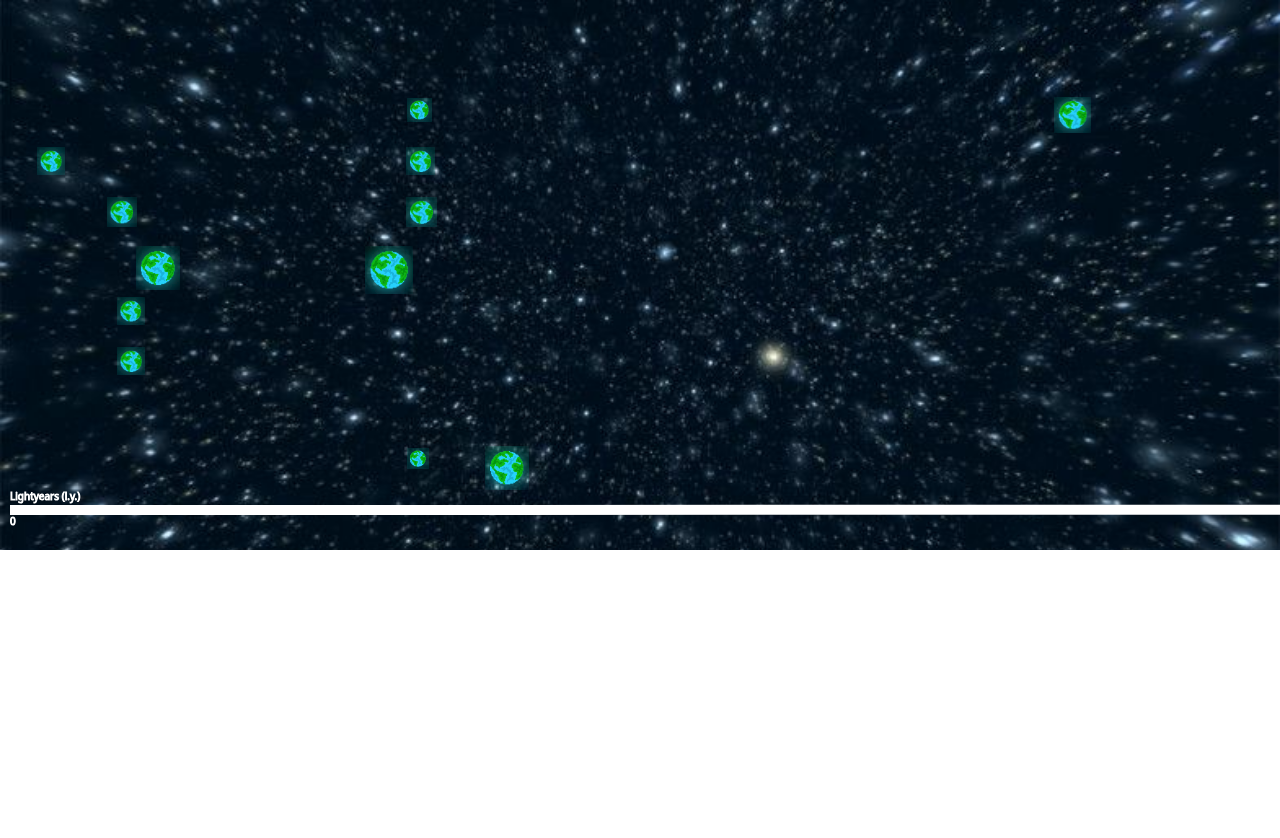
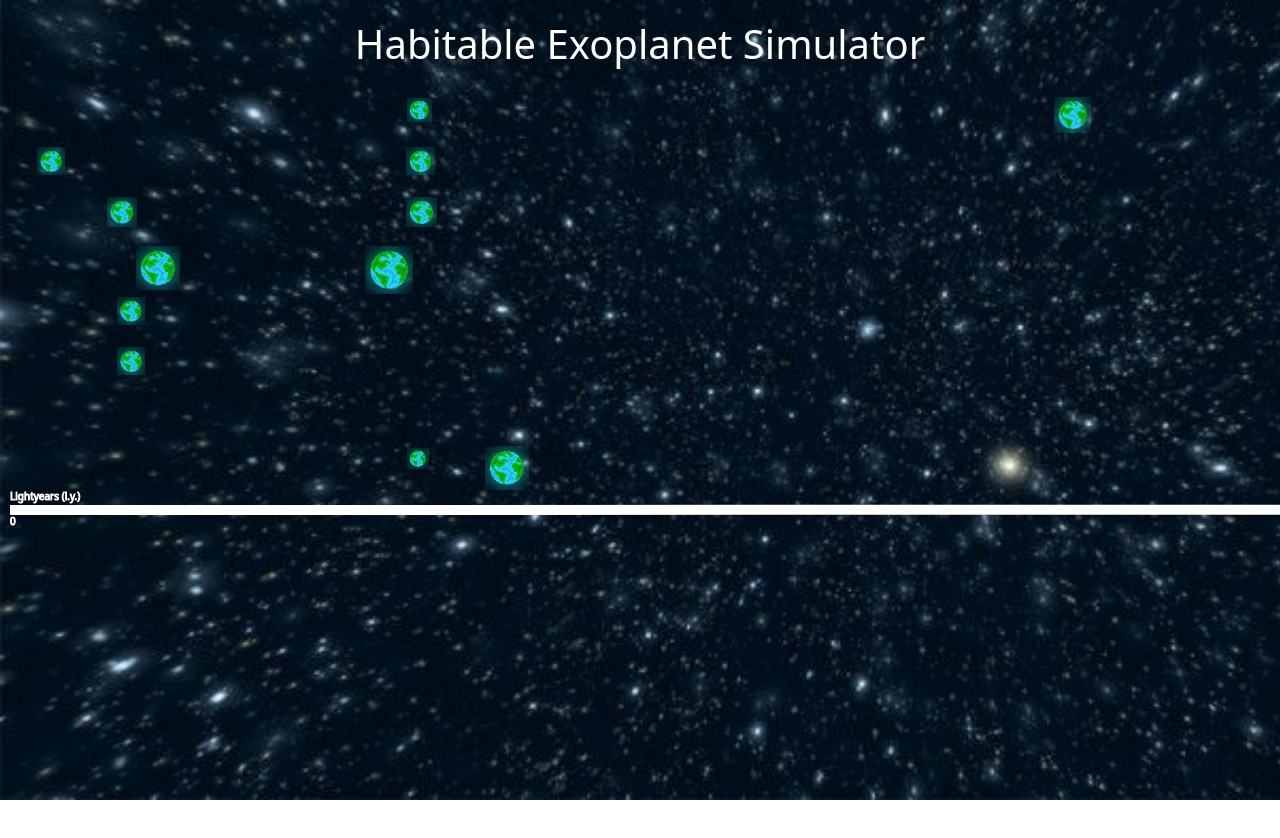
Before and after one commit to Benjtkim/Exoplanets-Project, a website: page index.html in a window 1280 px wide. Before the commit the page ends 800 px from the top, so only its background shows below. Drawn offline with nearby package versions, Linux system fonts and the light colour scheme.

Commit message:
Final final final commit

```diff
--- a/d3_script.js
+++ b/d3_script.js
@@ -1,5 +1,5 @@
 let svgW = 49850;
-let svgH = 550;
+let svgH = window.innerHeight;
 let lightYears = [];
 
 for (let i = 1; i <= 9; i++ ) {
--- a/index.html
+++ b/index.html
@@ -2,6 +2,7 @@
 <html>
 
 <head>
+
   <meta charset="utf-8">
   <meta name="viewport" content="width=device-width">
   <!--   p5.js lib -->
@@ -35,7 +36,7 @@
     <!--     END NAVBAR -->
   </header>
   <main role="main">
-
+  <h1 id='title'>Habitable Exoplanet Simulator</h1>
   <div id="myChart"></div>
 
   <!--   SCRIPTS -->
--- a/style.css
+++ b/style.css
@@ -8,6 +8,15 @@
 
 h1 {
   text-align: center;
+}
+
+#title {
+  position: absolute;
+  top: 20px;
+  z-index: 100;
+  text-align: center;
+  width: 100%;
+  color: white;
 }
 
 body {
```
